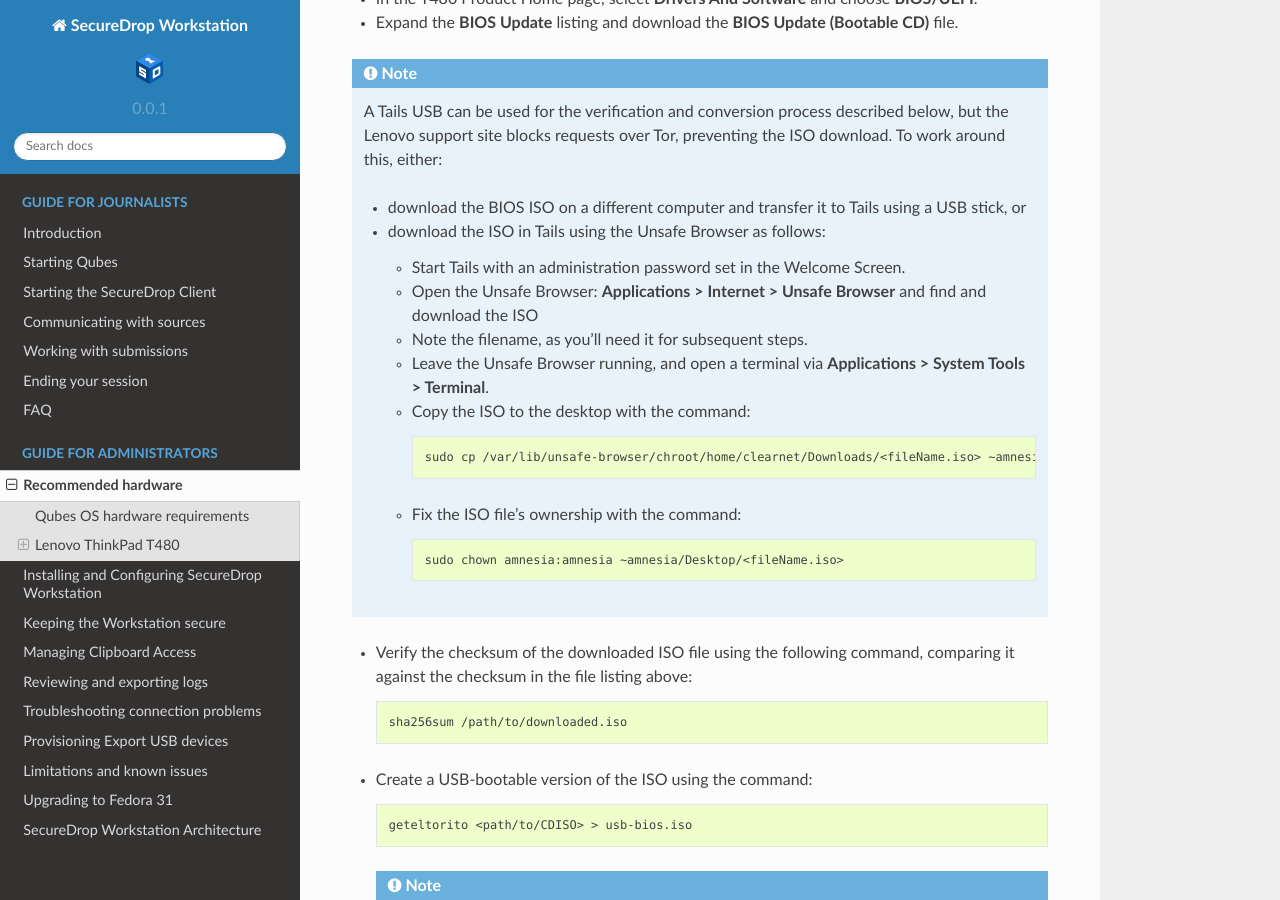
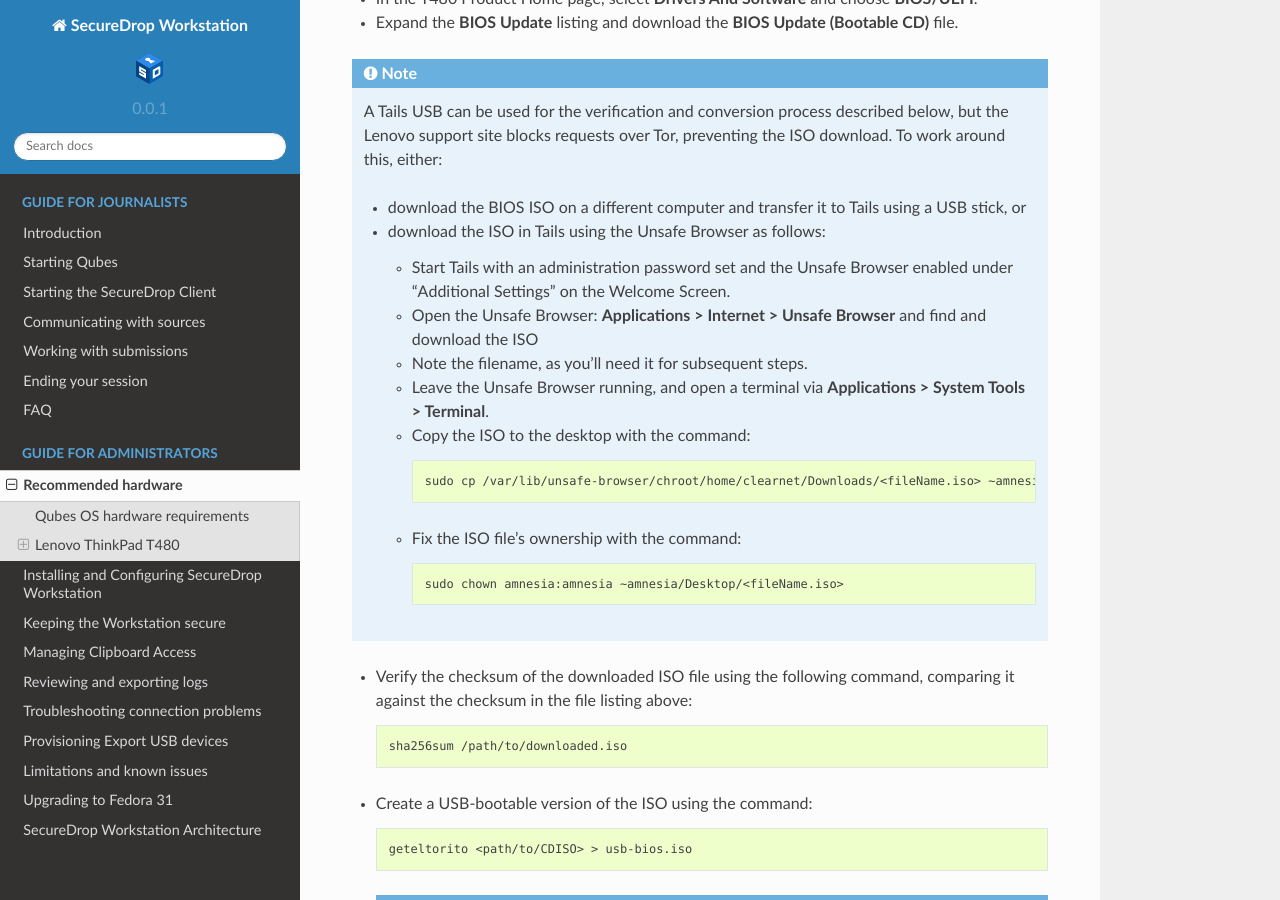
Before and after one commit to freedomofpress/securedrop-workstation-docs, a Sphinx documentation site: the page built from docs/admin/hardware.rst, in a window 1280 px wide and 900 px high, scrolled down 1181 px. Built offline with Sphinx 7.4.7 and the Read the Docs theme 2.0.0, drawn with Linux system fonts in a browser that asks for light colours.

Commit message:
As of Tails 4.8, Unsafe Browser must be explicitly enabled

```diff
--- a/docs/admin/hardware.rst
+++ b/docs/admin/hardware.rst
@@ -44,7 +44,7 @@
   - download the BIOS ISO on a different computer and transfer it to Tails using a USB stick, or
   - download the ISO in Tails using the Unsafe Browser as follows:
 
-    - Start Tails with an administration password set in the Welcome Screen.
+    - Start Tails with an administration password set and the Unsafe Browser enabled under "Additional Settings" on the Welcome Screen.
     - Open the Unsafe Browser: **Applications > Internet > Unsafe Browser** and find and download the ISO
     - Note the filename, as you'll need it for subsequent steps.
     - Leave the Unsafe Browser running, and open a terminal via **Applications > System Tools > Terminal**.
```
